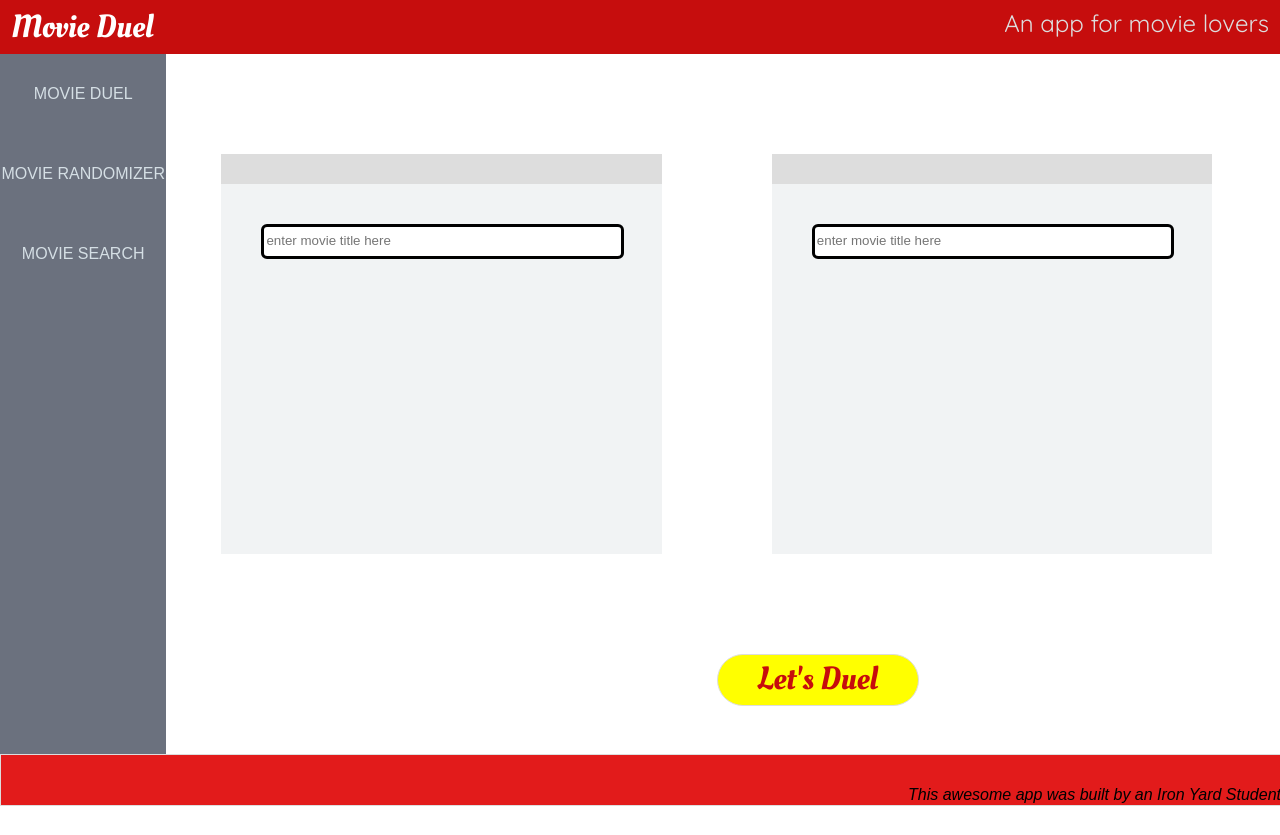
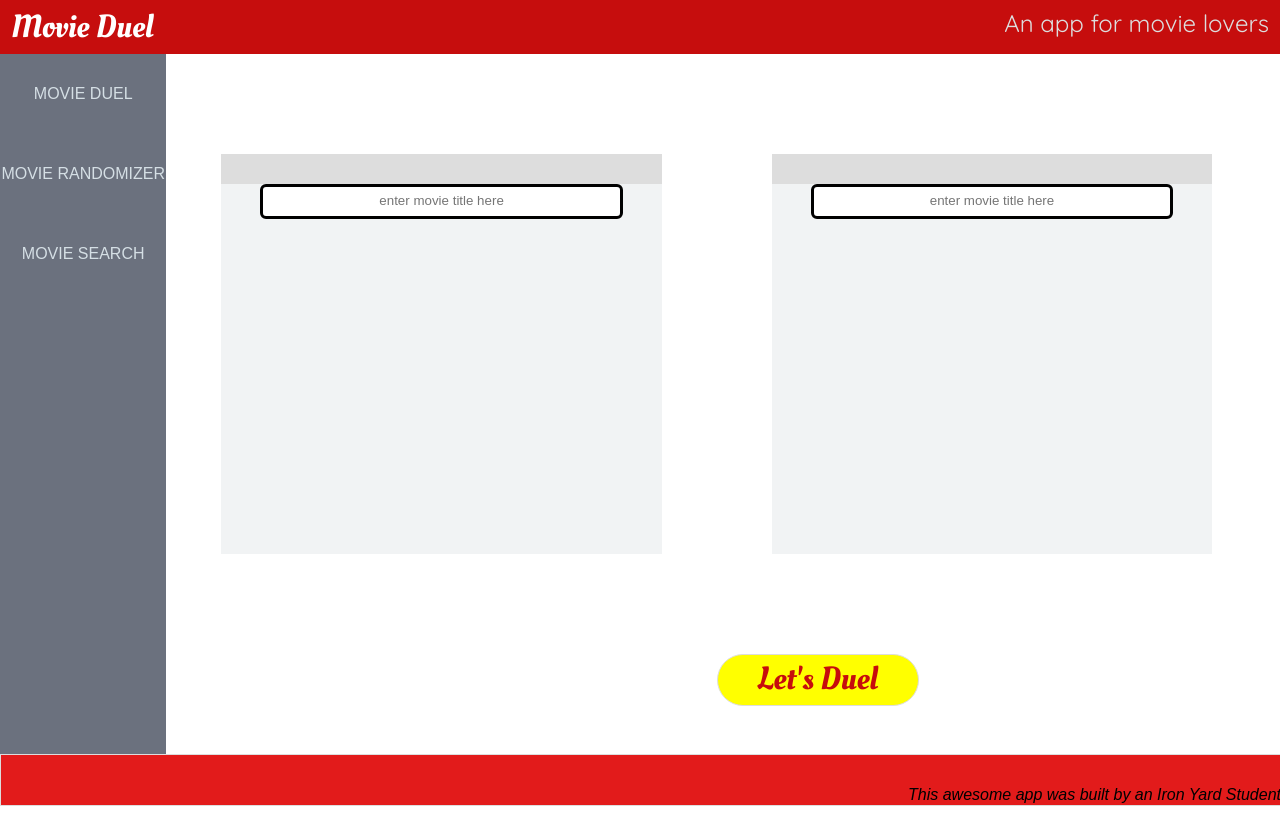
Before and after one commit to MonicaHoward/tiy-final-project, a React (Create React App) app: page /movie-duel in a window 1280 px wide. Built offline with nearby package versions, Linux system fonts and the light colour scheme.

Commit message:
small Css tweaks for MovieSearch js

```diff
--- a/src/App.css
+++ b/src/App.css
@@ -96,6 +96,7 @@ header p {
 input {
 	border: solid black;
 	border-radius: 6px;
+	float: none;
 	overflow: auto;
 }
 .box-header {
@@ -195,16 +196,18 @@ input {
 .main-content input {
 
   line-height: 2;
-  margin: 40px;
+  margin: 0 auto;
+	text-align: center;
+
   width: 80%;
 }
 .basic-search-section {
 	background-color: #F1F3F4;
-  float: left;
+
   height: 700px;
 	line-height: 2;
   margin: 0 auto;
-  text-align: center;
+	text-align: center;
   width: 84%;
 }
 ul {
--- a/src/MovieSearch.JS
+++ b/src/MovieSearch.JS
@@ -65,12 +65,17 @@ class MovieSearch extends React.Component {
     }
     return (
       <section className="basic-search-section">
-        <input type="text" className="basic-search"
-          placeholder="enter movie title here"
-          onChange={(evt) => this.handleChange(evt)}
-          onKeyUp={(evt) => this.handleKeyUp(evt)}
-          value={this.state.searchQuery}/>
+        <div>
+          <input type="text" className="basic-search"
+            placeholder="enter movie title here"
+            onChange={(evt) => this.handleChange(evt)}
+            onKeyUp={(evt) => this.handleKeyUp(evt)}
+            value={this.state.searchQuery}/>
+        </div>
+        <div>
           {displayThis}
+        </div>
+
 
       </section>
     );
```
